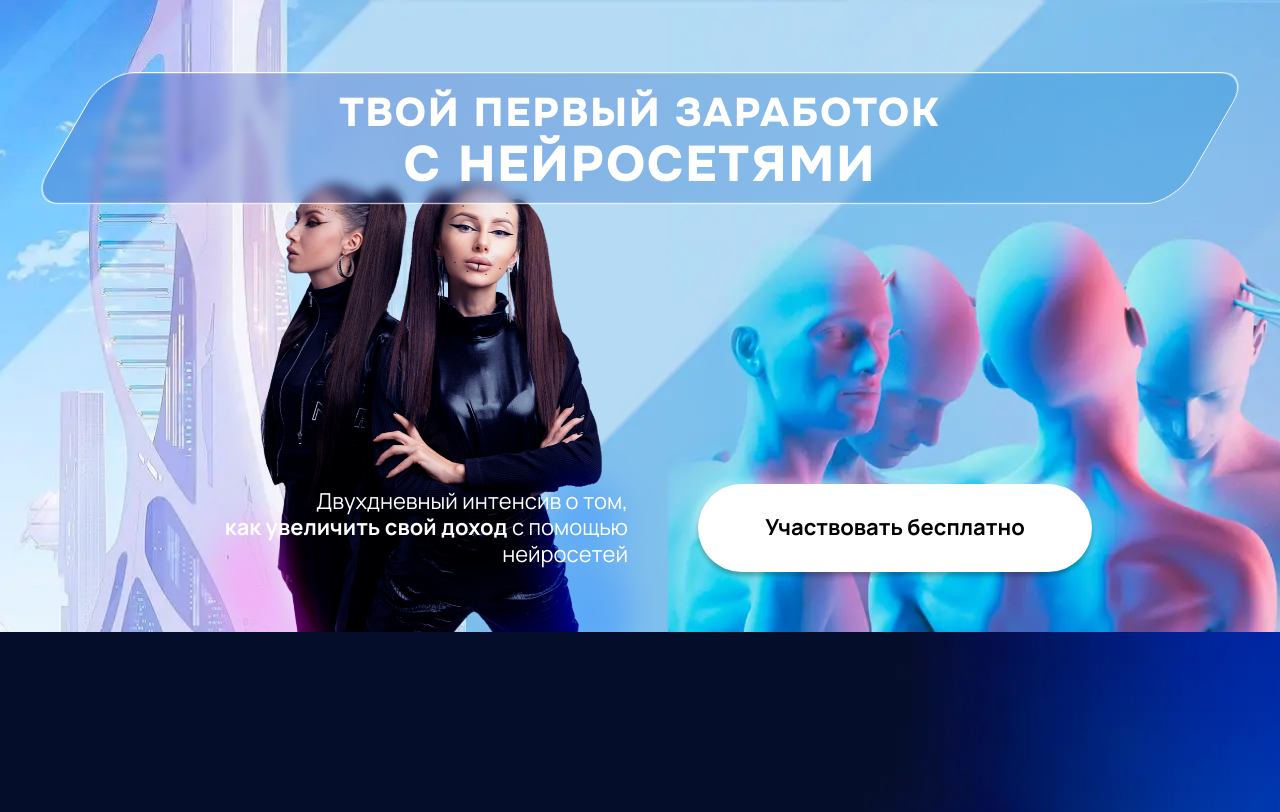
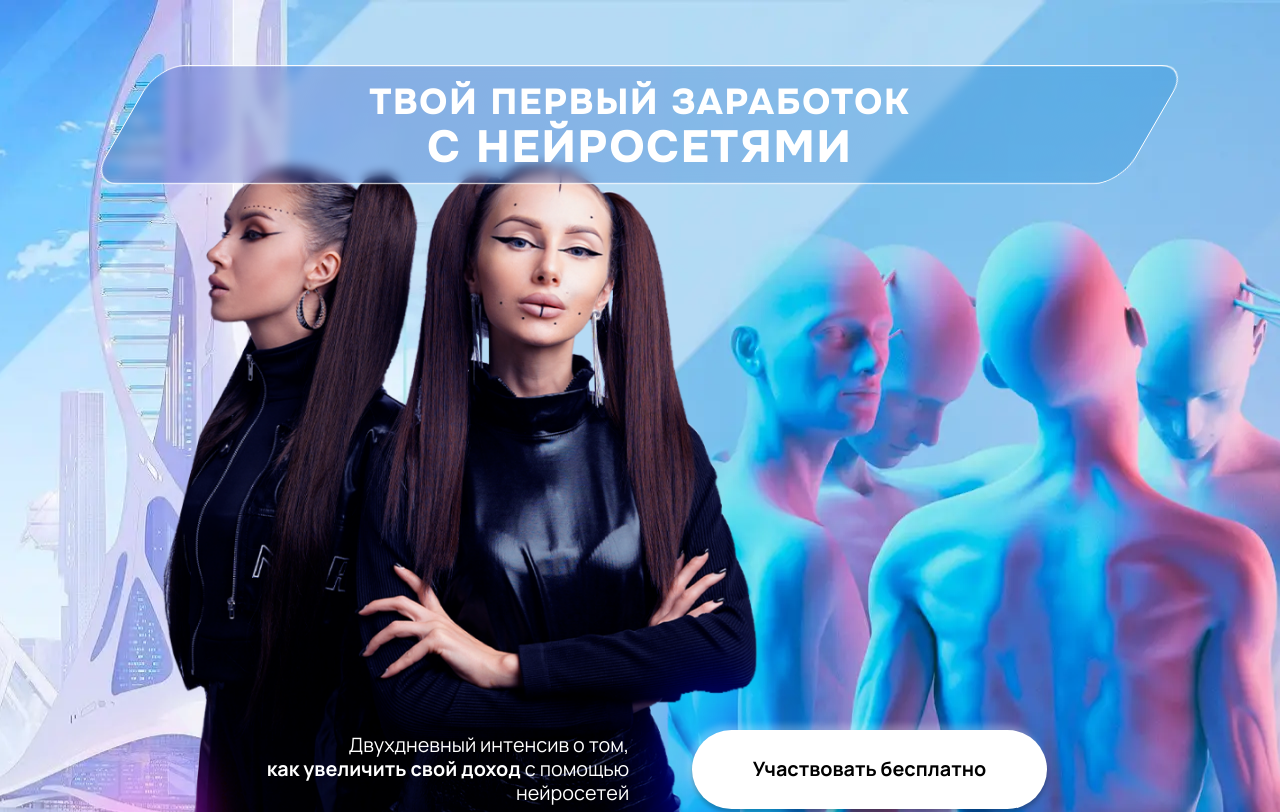
Before and after one commit to boyko1396/metabox_v3, a website built with webpack: page src/index.html in a window 1280 px wide. Shown: the top 812 px of the page. Built offline with nearby package versions, Linux system fonts and the light colour scheme; files whose address does not match are found by name.

Commit message:
fix resolution

```diff
--- a/src/scss/components/landing.scss
+++ b/src/scss/components/landing.scss
@@ -18,9 +18,6 @@
     line-height: 1.12;
     position: relative;
     z-index: 1;
-    @media (max-width: 1580px) {
-      margin-bottom: 280rem;
-    }
     @media (max-width: $md) {
       margin-bottom: 20rem;
     }
@@ -35,9 +32,6 @@
     flex-grow: 1;
     position: relative;
     z-index: 0;
-    @media (max-width: 1580px) {
-      padding-bottom: 60rem;
-    }
     @media (max-width: $md) {
       padding-bottom: 48vw;
     }
@@ -60,9 +54,6 @@
       user-select: none;
       pointer-events: none;
       z-index: -1;
-      @media (max-width: 1580px) {
-        max-height: 450rem;
-      }
       @media (max-width: $lg) {
         max-width: 70%;
       }
--- a/src/scss/config/vars.scss
+++ b/src/scss/config/vars.scss
@@ -1,4 +1,4 @@
-$siteResolution: 1px;
+$siteResolution: .9px;
 $mainFont: 'Manrope';
 $accentFont: 'Onest';
 $mainWeight: 400;
```
Also changed, not shown: dist/css/style.min.css, dist/index.html.
